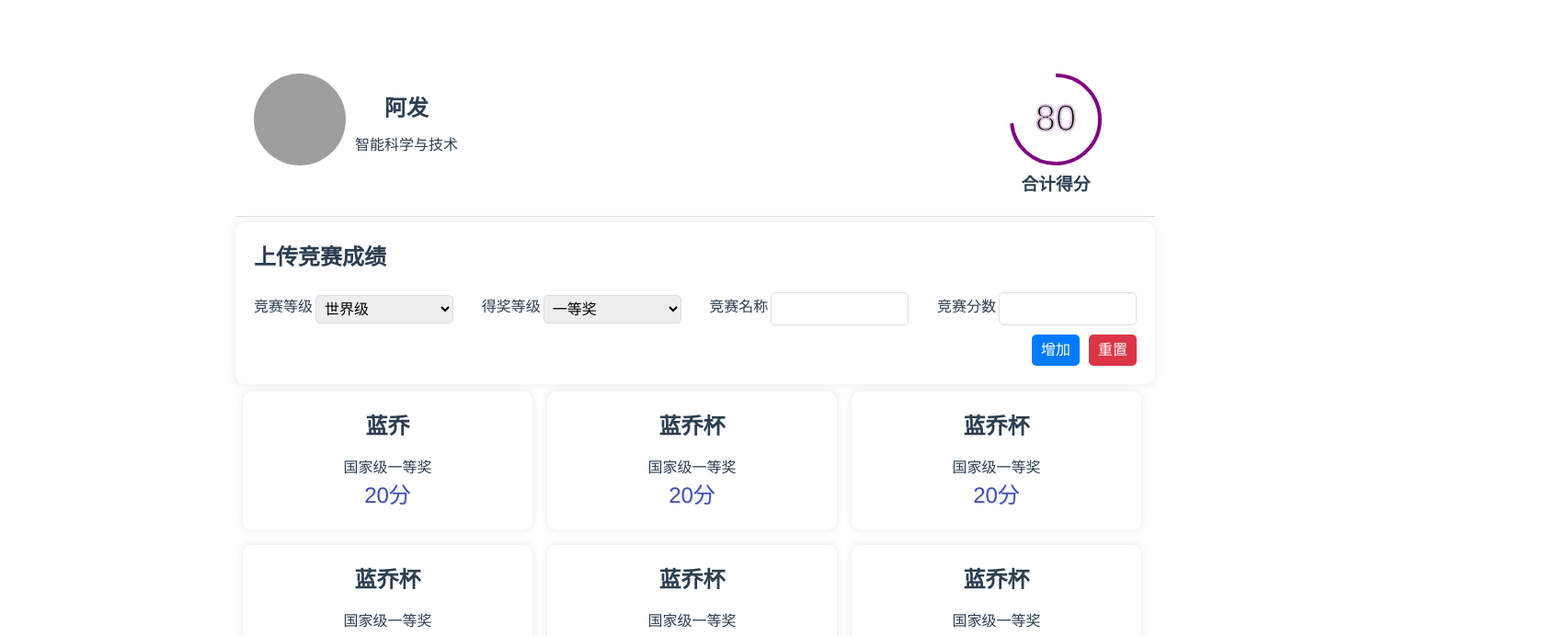
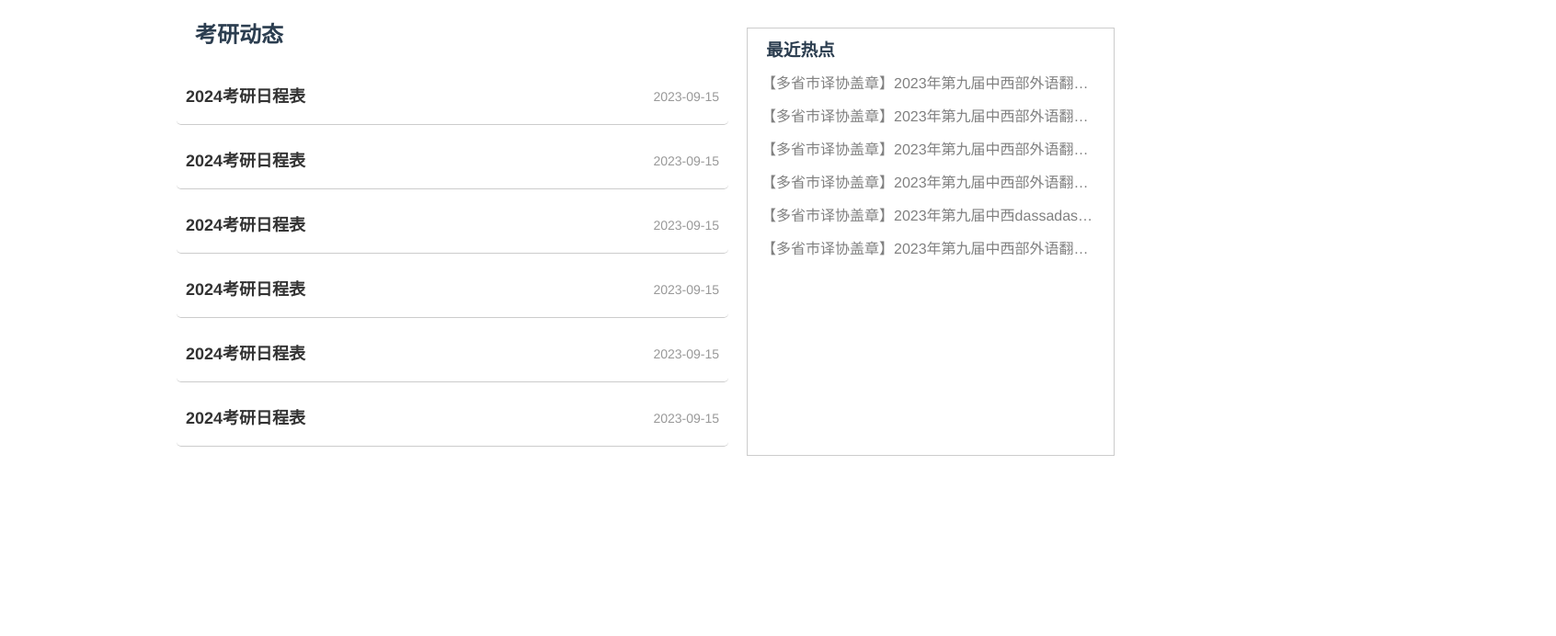
Before and after one commit to zqszqszqstvt/dierketang, a Vue app in the folder dierketang/: page / in a window 1280 px wide. Shown: the top 692 px of the page at 92% size, 1692 px wide, since content can reach past the window. Built offline with nearby package versions, Linux system fonts and the light colour scheme; grey boxes are pictures that could not be loaded.

Commit message:
完成考研保研页

```diff
--- a/dierketang/src/App.vue
+++ b/dierketang/src/App.vue
@@ -1,20 +1,23 @@
 <template>
   <div id="app">
     <!-- <CompetitionPage/> -->
-    <MyCompetitionPage/>
+    <!-- <MyCompetitionPage/> -->
+    <KaoYanBaoYanPage/>
+
   </div>
 </template>
 
 <script>
 import CompetitionPage from './components/CompetitionPage'
 import MyCompetitionPage from './components/MyCompetitionPage'
-
+import KaoYanBaoYanPage from './components/KaoYanBaoYanPage'
 
 export default {
   name: 'App',
   components: {
     CompetitionPage,
-    MyCompetitionPage
+    MyCompetitionPage,
+    KaoYanBaoYanPage
   }
 }
 </script>
@@ -26,6 +29,5 @@ export default {
   -moz-osx-font-smoothing: grayscale;
   text-align: center;
   color: #2c3e50;
-  margin-top: 60px;
 }
 </style>>
--- /dev/null
+++ b/dierketang/src/components/KaoYanBaoYanHot/index.vue
@@ -0,0 +1,46 @@
+<template>
+  <div class="item">
+    <a class="item-link" :href="HotBaoYanInfo.link" target="_blank">
+      <span class="item-title">{{ HotBaoYanInfo.title }}</span>
+    </a>
+  </div>
+</template>
+
+<script>
+export default {
+  name: 'KaoYanBaoYanHot',
+  data() {
+    return {
+
+    };
+  },
+  props: {
+    HotBaoYanInfo: {
+      type: Object,
+      required: true
+    }
+  }
+};
+</script>
+<style lang="less" scoped>
+   .item {
+    margin: 5px;
+  }
+  .item-link {
+    text-decoration: none;
+    color: #121111;
+    display: inline-block;
+    max-width: 100%;
+  }
+  .item-title {
+    color: gray;
+    display: block;
+    width: 100%;
+    white-space: nowrap;
+    overflow: hidden;
+    text-overflow: ellipsis;
+}
+.item-title:hover {
+  color: darkred;
+}
+</style>
--- /dev/null
+++ b/dierketang/src/components/KaoYanBaoYanItem/index.vue
@@ -0,0 +1,52 @@
+<template>
+  <div class="item">
+    <div class="title">
+      <a :href="news.link" target="_blank">{{ news.title }}</a>
+    </div>
+    <div class="time">{{ news.time }}</div>
+  </div>
+</template>
+
+<script>
+export default {
+  name: 'KaoYanBaoYanItem',
+  data() {
+    return {
+
+    };
+  },
+  props: {
+    news: {
+      type: Object,
+      required: true
+    }
+  }
+};
+</script>
+<style lang="less" scoped>
+.item {
+  height: 60px;
+  display: flex;
+  justify-content: space-between;
+  align-items: center;
+  padding: 10px;
+  border-bottom: 1px solid #ccc;
+  margin-bottom: 10px;
+  border-radius: 5px;
+}
+
+.title {
+  font-size: 18px;
+  font-weight: bold;
+}
+
+.title a {
+  text-decoration: none;
+  color: #333;
+}
+
+.time {
+  font-size: 14px;
+  color: #999;
+}
+</style>
--- /dev/null
+++ b/dierketang/src/components/KaoYanBaoYanPage/index.vue
@@ -0,0 +1,126 @@
+<template>
+  <div class="box">
+    <div class="left">
+        <div class="main-title">
+          <h2>考研动态</h2>
+        </div>
+        <div class="newsItem">
+          <KaoYanBaoYanItem v-for="(item, index) in News" :key="index" :news="item"/>
+        </div>
+    </div>
+    <div class="right">
+        <div class="hot-title">
+            <h3>最近热点</h3>
+        </div>
+      <div class="Hot">
+        <KaoYanBaoYanHot v-for="(item, index) in HotBaoYanInfos" :key="index" :HotBaoYanInfo="item"/>
+      </div>
+    </div>
+
+  </div>
+</template>
+
+<script>
+import KaoYanBaoYanItem from '../KaoYanBaoYanItem'
+import KaoYanBaoYanHot from '../KaoYanBaoYanHot'
+export default {
+  name: 'KaoYanBaoYanPage',
+  data() {
+    return {
+      News: [],
+      HotBaoYanInfos: []
+    };
+  },
+  components: {
+    KaoYanBaoYanItem,
+    KaoYanBaoYanHot
+  },
+  async created() {
+    // const response = await axios.get('你的API地址')
+    this.netrequest();
+  },
+  methods: {
+    //模拟网络请求
+    netrequest() {
+      this.News=[{
+        title: '2024考研日程表',
+        link: 'https://yz.chsi.com.cn/kyzx/kydt/',
+        time: '2023-09-15'
+      },{
+        title: '2024考研日程表',
+        link: 'https://yz.chsi.com.cn/kyzx/kydt/',
+        time: '2023-09-15'
+      },{
+        title: '2024考研日程表',
+        link: 'https://yz.chsi.com.cn/kyzx/kydt/',
+        time: '2023-09-15'
+      },{
+        title: '2024考研日程表',
+        link: 'https://yz.chsi.com.cn/kyzx/kydt/',
+        time: '2023-09-15'
+      },{
+        title: '2024考研日程表',
+        link: 'https://yz.chsi.com.cn/kyzx/kydt/',
+        time: '2023-09-15'
+      },{
+        title: '2024考研日程表',
+        link: 'https://yz.chsi.com.cn/kyzx/kydt/',
+        time: '2023-09-15'
+      }]
+      this.HotBaoYanInfos=[{
+        title: '【多省市译协盖章】2023年第九届中西部外语翻译大赛',
+        link: 'https://www.saikr.com/vse/cwctic/2023'
+      },
+      {
+        title: '【多省市译协盖章】2023年第九届中西部外语翻译大赛',
+        link: 'https://www.saikr.com/vse/cwctic/2023'
+      },
+      {
+        title: '【多省市译协盖章】2023年第九届中西部外语翻译大赛',
+        link: 'https://www.saikr.com/vse/cwctic/2023'
+      },
+      {
+        title: '【多省市译协盖章】2023年第九届中西部外语翻译大赛',
+        link: 'https://www.saikr.com/vse/cwctic/2023'
+      },
+      {
+        title: '【多省市译协盖章】2023年第九届中西dassadasdasdsadasdfdfsdfsdfsfds部外语翻译大赛',
+        link: 'https://www.saikr.com/vse/cwctic/2023'
+      },
+      {
+        title: '【多省市译协盖章】2023年第九届中西部外语翻译大赛',
+        link: 'https://www.saikr.com/vse/cwctic/2023'
+      }]; // 假设你的API返回的数据就是你需要的数据
+    }
+
+  }
+};
+</script>
+<style lang="less" scoped>
+.main-title {
+  text-align: left;
+  margin: 20px;
+}
+.left {
+    width: 40%;
+}
+.hot-title {
+    margin: 10px;
+    text-align: left;
+}
+.right {
+    width: 400px;
+
+    border: 1px solid #ccc;
+    padding-left: 10px;
+    padding-right: 10px;
+    margin-top: 30px;
+    margin-left: 20px;
+}
+.box {
+    width: 1500px;
+    display: flex;
+    margin-left: 15%;
+
+}
+</style>
```
